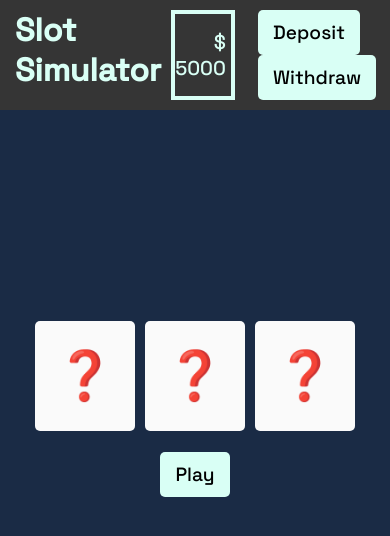
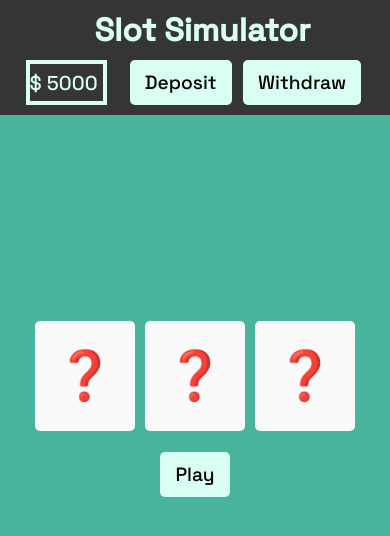
Before and after one commit to diassagatov/Slot-Simulator, a plain HTML site: page index.html in a window 390 px wide. Drawn offline with Linux system fonts and the light colour scheme.

Commit message:
Update style.css

```diff
--- a/style.css
+++ b/style.css
@@ -2,7 +2,6 @@
     margin: 0;
     padding: 0;
 }
-
 
 button{
     background-color: #d9fff5;
@@ -84,18 +83,10 @@ input{
     margin: 5px;
 }
 
-
-
-
-
-
-
-
-
 #app {
     width: 100%;
     height: 100vh;
-    background: #1a2b45;
+    background: #1fa387d0;
     display: flex;
     flex-direction: column;
     justify-content: center;
@@ -145,3 +136,34 @@ input{
     width: 100%;
     text-align: center;
   }
+
+
+ @media screen and (max-width: 600px) {
+      #header{
+        background-color: #353535;
+        color: #d9fff5;
+        font-family: 'Space Grotesk', sans-serif;
+        display: flex;
+        flex-direction: column;
+        justify-content: center;
+        text-align: center;
+        position: absolute;
+        width: 100%;
+      }
+      #userStatus{
+        display: flex;
+        justify-content: center;
+        font-size: 20px;
+        padding: 10px;
+      }
+      #balance-div{
+        display: flex;
+        border: 4px, solid, #d9fff5;
+        margin-right: 20px;
+      }
+      #balance-div p{
+        text-align: right;
+        align-self: center;
+        padding-right: 5px;
+      }
+ }
```
